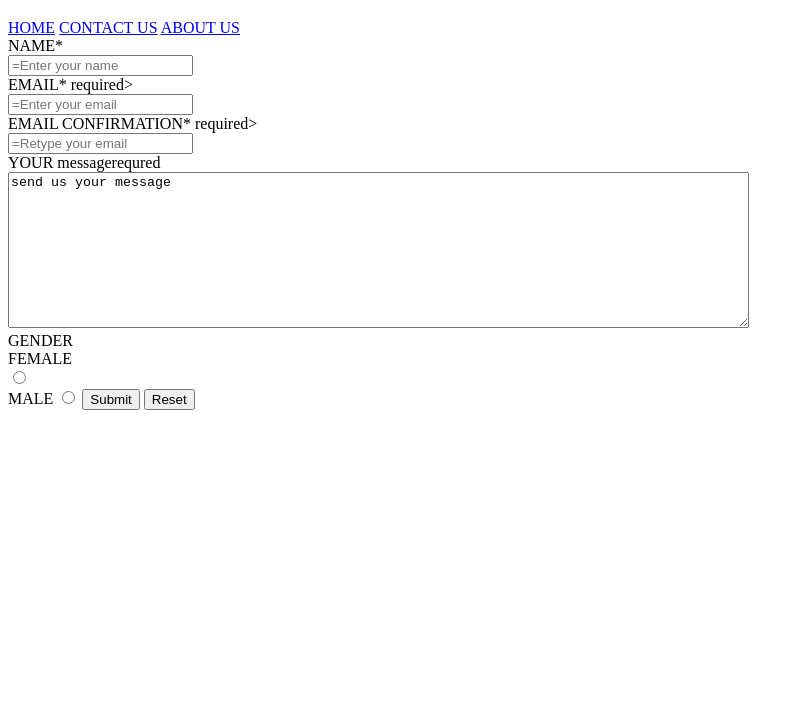
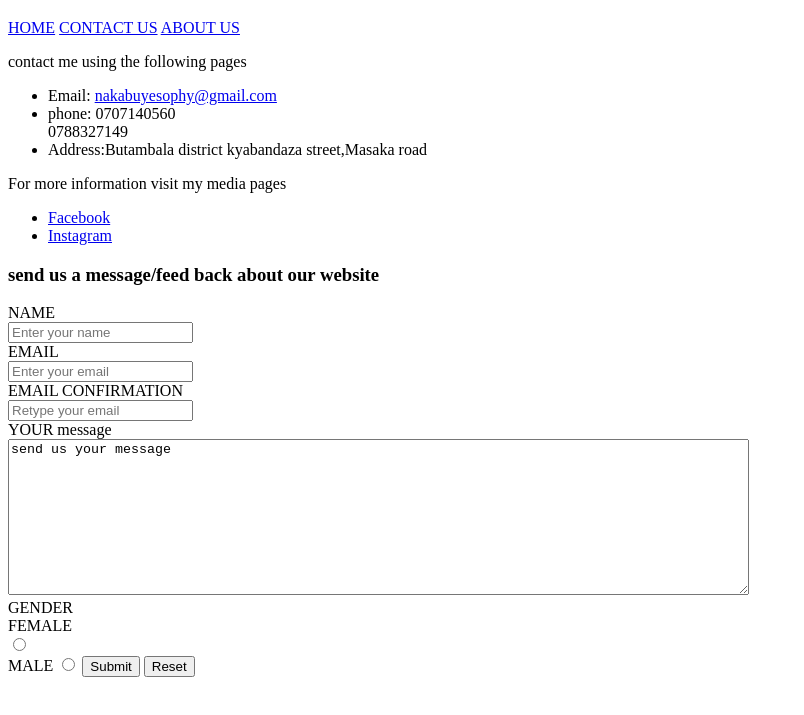
Before and after one commit to NAKABUYESOPHIA/NAKABUYESOPHIA, a plain HTML site: page Clean water and sanitation/contact.html in a window 1280 px wide. Shown: the part 61-776 px from the top of the page, without its empty margins (0-804 px from the left). Drawn offline with Linux system fonts and the light colour scheme.

Commit message:
Update contact.html

```diff
--- a/Clean water and sanitation/contact.html
+++ b/Clean water and sanitation/contact.html
@@ -11,14 +11,29 @@
     <a href="index.html">HOME</a>
     <a href="contact.html">CONTACT US</a>
     <a href="about.html">ABOUT US</a>
+
+    <p>contact me using the following pages</p>
+    <ul>
+        <li>
+            Email: <a href="mailto:your-email@example.com">nakabuyesophy@gmail.com</a></li>
+            <li>phone: 0707140560<br>0788327149</li>
+            <li>Address:Butambala district kyabandaza street,Masaka road</li>
+           </ul>
+    <p>For more information visit my media pages</p>
+    <ul>
+    <li><a href="https://www.facebook.com/sophysiraje"target="-blank">Facebook</a></li>
+    <li><a href="https:www.instagram/sophysiraje"target="_blank">Instagram</a></li>
+</ul>
+<section>
+<h3>send us a message/feed back about our website</h3>
     <form action>
-        <label for="text">NAME*</label required><br>
-            <input type="text" placeholder="=Enter your name"><br>
-            <label for="email">EMAIL*</label> required><br>
-            <input type="email"  placeholder="=Enter your email"><br>
-            <label for="email">EMAIL CONFIRMATION*</label> required><br>
-            <input type="email"  placeholder="=Retype your email"><br>
-            <label for="YOUR MESSAGE TO US"  >YOUR message</label>requred<br>
+        <label for="text">NAME</label><br>
+            <input type="text" placeholder="Enter your name"><br>
+            <label for="email">EMAIL</labels><br>
+            <input type="email"  placeholder="Enter your email"><br>
+            <label for="email">EMAIL CONFIRMATION</label><br>
+            <input type="email"  placeholder="Retype your email"><br>
+            <label for="YOUR MESSAGE TO US"  >YOUR message</label><br>
             <textarea name="text" cols="90" rows="10">send us your message</textarea><br>
             <label for="">GENDER</label required><br>
                 <label for="radio">FEMALE</br>
```
